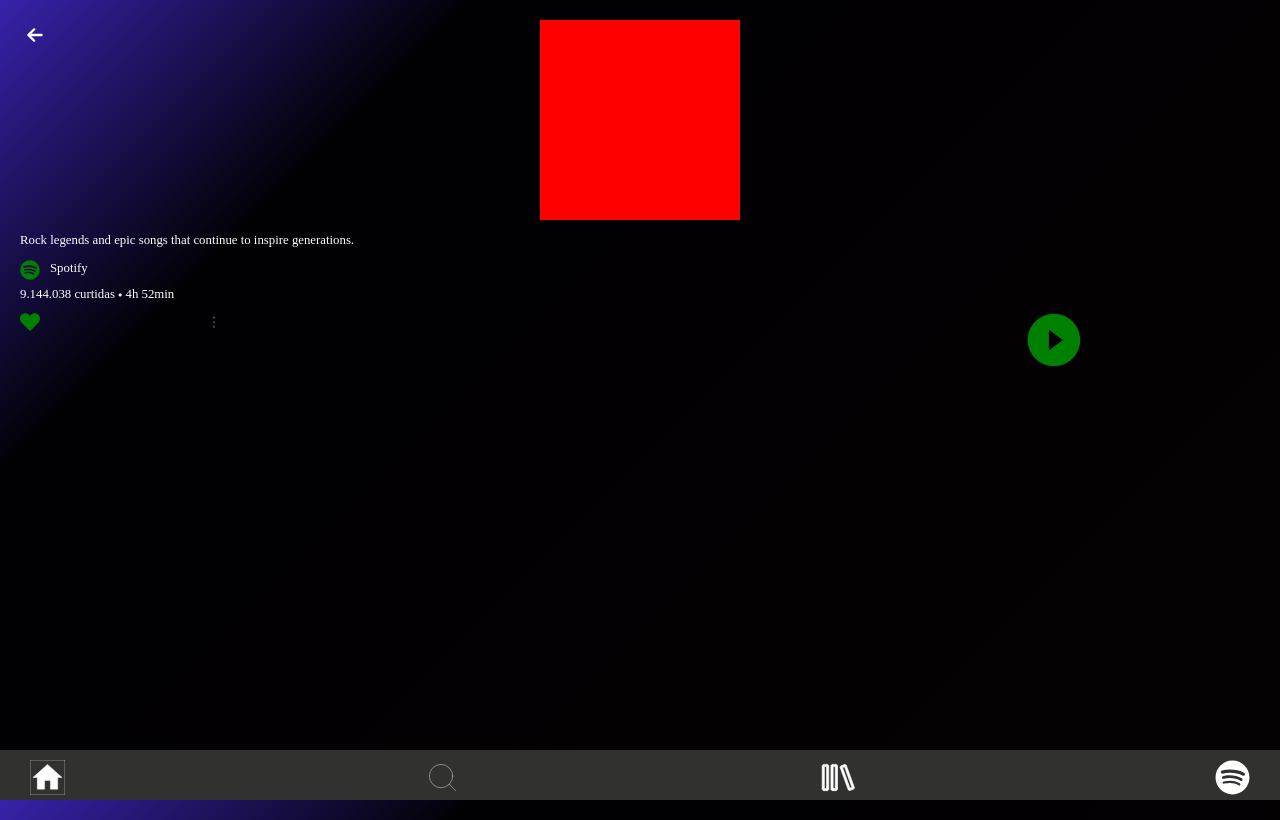
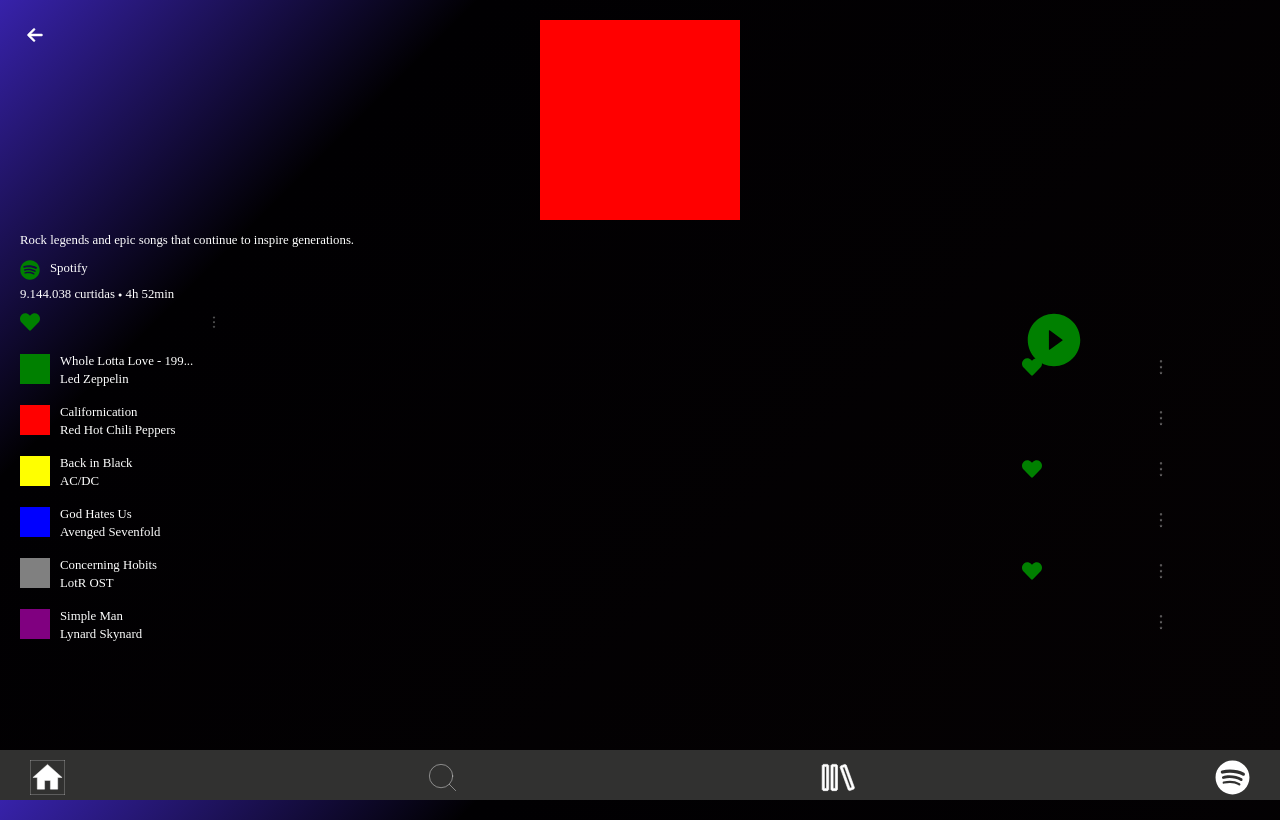
Before and after one commit to natanfrost/music-player, a React (Create React App) app in the folder my-app/: page /playlist in a window 1280 px wide. Built offline with nearby package versions, Linux system fonts and the light colour scheme.

Commit message:
added Song component and adjusted playlist

```diff
--- /dev/null
+++ b/my-app/src/components/LayoutComponents/Song/Song.tsx
@@ -0,0 +1,42 @@
+import React from "react";
+import { FaHeart } from "react-icons/fa";
+import { HiOutlineDotsVertical } from "react-icons/hi";
+import { IconContext } from "react-icons/lib";
+import './style.css';
+
+interface SongDetail {
+    artist: string;
+    songName: string;
+    coverARt: string;
+    favorite: boolean;
+}
+
+export default function Song(props: SongDetail) {
+    return (
+        <div className="Song">
+            <div className="cover-art" style={{backgroundColor: props.coverARt }}>
+                <img src="" alt="" />
+            </div>
+
+            <div className="artist-info">
+                <div>
+                    <span> {props.songName} </span>
+                </div>
+                <div>
+                    <span>{props.artist}</span>
+                </div>
+            </div>
+
+            <div className={props.favorite ? "" : "hide"} style={{width:'10%'}}>
+                <IconContext.Provider value={{ size: '20px', style: { color: 'green', marginLeft: '10px' } }}>
+                    <FaHeart />
+                </IconContext.Provider>
+            </div>
+            <div style={{width:'10%'}}>
+                <IconContext.Provider value={{ size: '20px', style: { marginLeft: '15px' } }}>
+                    <HiOutlineDotsVertical />
+                </IconContext.Provider>
+            </div>
+        </div>
+    )
+}
--- /dev/null
+++ b/my-app/src/components/LayoutComponents/Song/style.css
@@ -0,0 +1,20 @@
+.Song {
+    display: flex;
+    margin-top: 15px;
+    align-items: center;
+}
+
+.Song .cover-art {
+
+    width: 30px;
+    height: 30px;
+    margin-right: 10px;
+}
+
+.Song .artist-info {
+    flex: 70%;
+}
+
+.Song .hide {
+    display: none;
+}
--- a/my-app/src/components/Playlist/Playlist.tsx
+++ b/my-app/src/components/Playlist/Playlist.tsx
@@ -6,6 +6,7 @@
 import { BsArrowLeftShort } from 'react-icons/bs';
 import { IconContext } from 'react-icons/lib';
 import { useHistory } from 'react-router';
+import Song from '../LayoutComponents/Song/Song';
 
 export default function Playlist() {
     const history = useHistory();
@@ -58,6 +59,15 @@
                     <AiFillPlayCircle />
                 </IconContext.Provider>
             </div>
+
+            <div className="songs">
+                <Song songName="Whole Lotta Love - 199..." favorite={true} artist="Led Zeppelin" coverARt="green" />
+                <Song songName="Californication" favorite={false} artist="Red Hot Chili Peppers" coverARt="red" />
+                <Song songName="Back in Black" favorite={true} artist="AC/DC" coverARt="yellow" />
+                <Song songName="God Hates Us" favorite={false} artist="Avenged Sevenfold" coverARt="blue" />
+                <Song songName="Concerning Hobits" favorite={true} artist="LotR OST" coverARt="gray" />
+                <Song songName="Simple Man" favorite={false} artist="Lynard Skynard" coverARt="purple" />
+            </div>
         </div>
     )
 }
```
